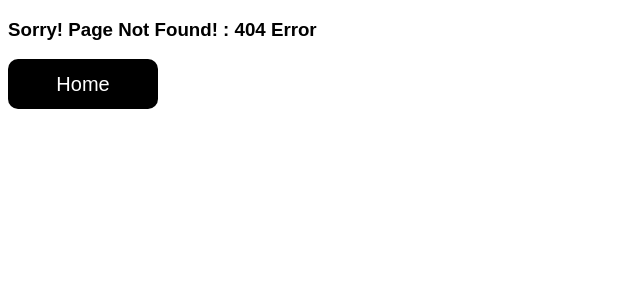
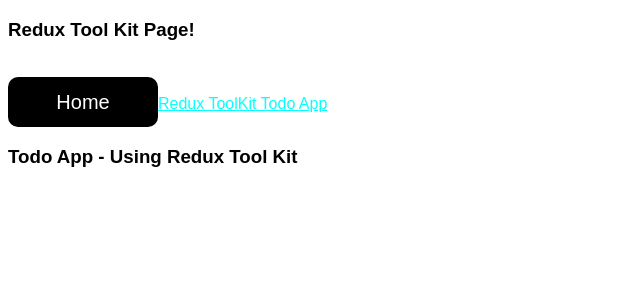
Before and after one commit to rahulsalinskee/hello-world, a React (Create React App) app: page /redux-tool-kit-page/redux-tool-kit-todo-app in a window 1280 px wide. Before the commit this address had no page. Shown: the top 300 px of the page, without its empty margins (0-640 px from the left). Built offline with nearby package versions, Linux system fonts and the light colour scheme.

Commit message:
Folder Structure & Navigation for ReduxToolKitTodoApp through ReduxToolKitPage using Redux Tool Kit

```diff
--- a/src/Pages/HomePage.jsx
+++ b/src/Pages/HomePage.jsx
@@ -12,6 +12,7 @@
     const useDeferredValueHookPagePath = '/use-deferred-value-hook-page';
     const useIdHookPagePath = '/use-id-hook-application-page';
     const customHookPagePath = '/custom-hook-page';
+    const reduxToolKitPage = '/redux-tool-kit-page';
 
     function LoadContactPageButtonClickHandler(event) {
         event.preventDefault();
@@ -54,6 +55,11 @@
         navigateTo(customHookPagePath);
     }
 
+    function ReduxToolKitButtonClickHandler(event) {
+        event.preventDefault();
+        navigateTo(reduxToolKitPage);
+    }
+
     return (
         <>
             <NavBarPage />
@@ -69,6 +75,7 @@
                 <button style={{ width: '300px', color: 'green', backgroundColor: 'transparent', border: '1px solid black' }} onClick={LoadUseDeferredValueHooksPageButtonClickHandler}>Use Deferred Value Hook Page</button>
                 <button style={{ width: '170px', color: 'green', backgroundColor: 'transparent', border: '1px solid black' }} onClick={UseIdHookPageButtonClickHandler}>Use Id Hook Page</button>
                 <button style={{ width: '170px', color: 'green', backgroundColor: 'transparent', border: '1px solid black' }} onClick={CustomHookButtonClickHandler}>Custom Hook Page</button>
+                <button style={{ width: '170px', color: 'green', backgroundColor: 'transparent', border: '1px solid black' }} onClick={ReduxToolKitButtonClickHandler}>Redux Tool Kit Page</button>
             </div>
         </>
     )
--- /dev/null
+++ b/src/Pages/ReduxToolKitPage.jsx
@@ -0,0 +1,23 @@
+import React from 'react'
+import { NavLink, Outlet, useNavigate } from 'react-router-dom';
+
+export default function ReduxToolKitPage() {
+    const navigateTo = useNavigate();
+    const homePagePath = '/home';
+
+    function HomeButtonOnClickEventHandler(event) {
+        event.preventDefault();
+        navigateTo(homePagePath);
+    }
+    return (
+        <>
+            <div>
+                <h3>Redux Tool Kit Page!</h3>
+                <br />
+                <button onClick={HomeButtonOnClickEventHandler}>Home</button>
+                <NavLink to='redux-tool-kit-todo-app'>Redux ToolKit Todo App</NavLink>
+            </div>
+            <Outlet />
+        </>
+    )
+}
--- /dev/null
+++ b/src/ReduxToolKit/TodoApplicationUsingReduxToolKit/ReduxToolKitTodoApp.jsx
@@ -0,0 +1,11 @@
+import React from 'react'
+
+export default function ReduxToolKitTodoApp() {
+    return (
+        <>
+            <div>
+                <h3>Todo App - Using Redux Tool Kit</h3>
+            </div>
+        </>
+    )
+}
--- a/src/Router/ApplicationRouter.jsx
+++ b/src/Router/ApplicationRouter.jsx
@@ -34,6 +34,8 @@
 import UseIdApplication from '../Hooks/UseId/UseIdApplication/UseIdApplication';
 import CustomHookPage from '../Pages/CustomHookPage';
 import CustomHookApplication from '../Hooks/CustomHook/CustomHookApplication/CustomHookApplication';
+import ReduxToolKitPage from '../Pages/ReduxToolKitPage';
+import ReduxToolKitTodoApp from '../ReduxToolKit/TodoApplicationUsingReduxToolKit/ReduxToolKitTodoApp';
 
 
 export function ApplicationRouter() {
@@ -77,6 +79,9 @@
                     <Route path='/custom-hook-page/' element={<CustomHookPage />}>
                         <Route path='custom-hook-application' element={<CustomHookApplication />} />
                     </Route>
+                    <Route path='/redux-tool-kit-page/' element={<ReduxToolKitPage />}>
+                        <Route path='redux-tool-kit-todo-app' element={<ReduxToolKitTodoApp />} />
+                    </Route>
                     <Route path='/dashboard' element={<DashboardPage />} />
                     {/* UseParams Hook: 1. Need to add route (Here, route is 'firstName' and 'lastName' variable) for DashboardPage 2. We need to use this (variable name) route in DashboardPage JXS file */}
                     <Route path='/dashboard/:firstName/:lastName' element={<DashboardPage />} />
```
